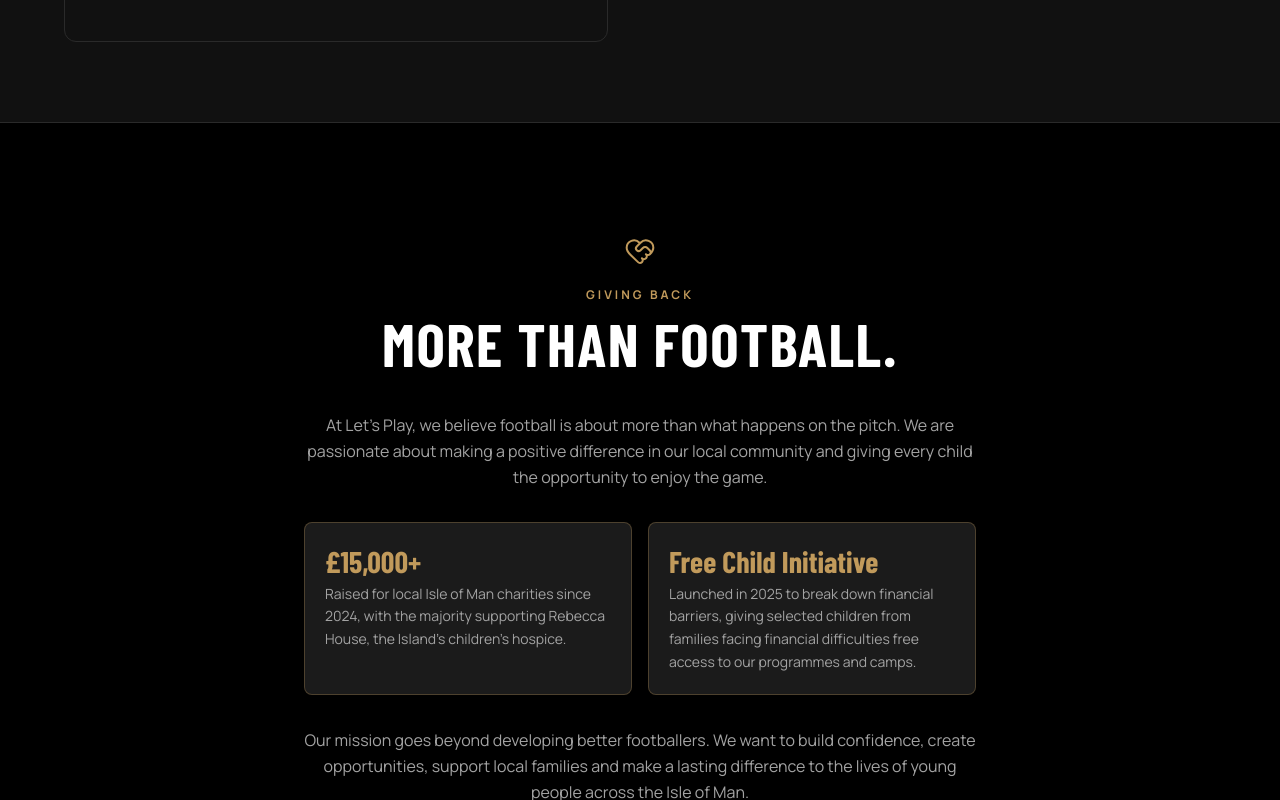
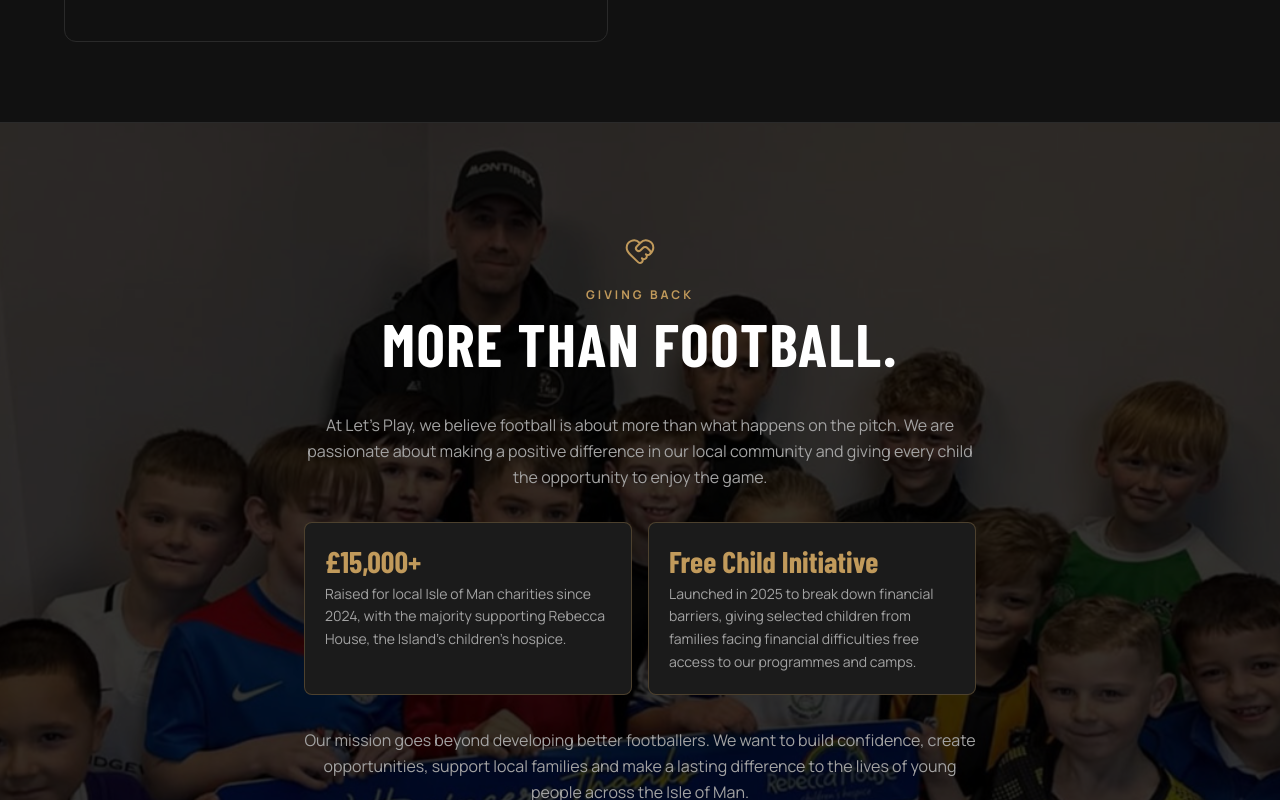
Before and after one commit to LYNKSPortal/lets-play-iom, a Next.js app: page /about in a window 1280 px wide. Shown: the part 2760-3560 px from the top of the page. Built offline with nearby package versions, Linux system fonts and the light colour scheme; a web font is replaced by a local one.

Commit message:
Add real charity photo as background for About page Giving Back section
Uses the Rebecca House cheque presentation photo as a full-bleed
background with a dark overlay (bg-black/80) for text legibility,
replacing the plain section background.

```diff
--- a/src/app/about/page.tsx
+++ b/src/app/about/page.tsx
@@ -123,8 +123,16 @@ export default function AboutPage() {
         </section>
       ))}
 
-      <section className="px-5 py-20 sm:px-8 md:py-28">
-        <div className="mx-auto max-w-4xl">
+      <section className="relative overflow-hidden px-5 py-20 sm:px-8 md:py-28">
+        <Image
+          src="/More-than-football.jpg"
+          alt="Let's Play players presenting a cheque in support of Rebecca House, the Isle of Man's children's hospice"
+          fill
+          sizes="100vw"
+          className="object-cover"
+        />
+        <div className="absolute inset-0 bg-black/80" />
+        <div className="relative mx-auto max-w-4xl">
           <Reveal>
             <HeartHandshake
               aria-hidden
```
Also changed, not shown: public/More-than-football.jpg (added).
